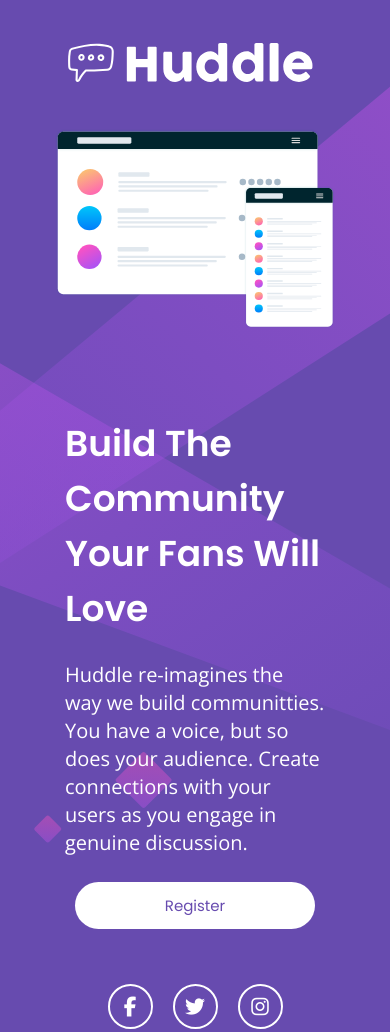
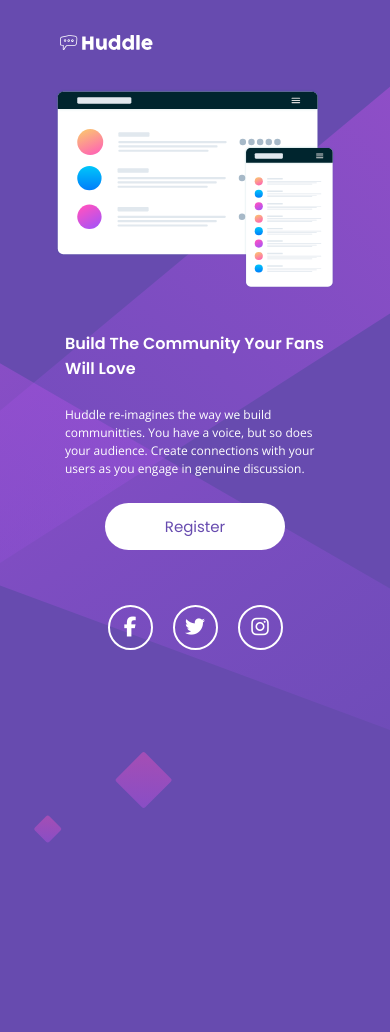
Before and after one commit to PauloFOJr/landing-page-huddle, a plain HTML site: page index.html in a window 390 px wide. After the commit the page ends 844 px from the top, so only its background shows below. Drawn offline with nearby package versions, Linux system fonts and the light colour scheme.

Commit message:
Refatorado

```diff
--- a/index.html
+++ b/index.html
@@ -37,17 +37,14 @@
             </div>
         </section>
 
-        <footer class="social">
-            <a href="">
-                <i class="fa-brands fa-facebook-f"></i>
-            </a>
-            <a href="">
-                <i class="fa-brands fa-twitter"></i>
-            </a>
-            <a href="">
-                <i class="fa-brands fa-instagram"></i>
-            </a>
-
+        <footer>
+            <nav>
+            <ul class="social">
+                <li><a href="#facebook"><i class="fa-brands fa-facebook-f"></i></a></li>
+                <li><a href="#twitter"><i class="fa-brands fa-twitter"></i></a></li>
+                <li><a href="#instagram"><i class="fa-brands fa-instagram"></i></a></li>
+            </ul>
+            </nav>
         </footer>
 </body>
 
--- a/src/css/reset.css
+++ b/src/css/reset.css
@@ -11,3 +11,7 @@ a{
 img{
     max-width: 100%;
 }
+
+li{
+    list-style: none;
+}
--- a/src/css/responsive.css
+++ b/src/css/responsive.css
@@ -28,7 +28,30 @@
         display: flex;
         justify-content: center;
         align-items: center;
-        margin: 0;
+        margin: 0 auto;
         padding-bottom: 50px;
     }
 }
+
+@media (max-width: 430px) {
+    .cabecalho img {
+        max-width: 100px;
+    }
+
+    .informacoes .infos {
+        padding-top: 0;
+    }
+
+    .informacoes .infos h2 {
+        font-size: 16px;
+    }
+
+    .informacoes .infos p {
+        font-size: 12px;
+        line-height: 18px;
+    }
+
+    .informacoes .infos .btn-register {
+        padding: 12px 60px;
+    }
+}
--- a/src/css/style.css
+++ b/src/css/style.css
@@ -4,6 +4,7 @@ body {
     background-size: cover;
     height: 100vh;
     max-width: 1440px;
+    margin: 0 auto;
 }
 
 .cabecalho {
@@ -57,6 +58,8 @@ body {
 .informacoes .infos .btn-register:hover {
     background-color: hsl(300, 69%, 71%);
     color: #fff;
+    transition: 0.3s ease-in-out;
+    box-shadow: 0px 4px 8px rgba(0, 0, 0, 0.3);
 }
 
 .social {
@@ -81,4 +84,6 @@ body {
 .social a:hover {
     border: 2px solid hsl(300, 69%, 71%);
     color: hsl(300, 69%, 71%);
+     transition: 0.3s ease-in-out;
+    box-shadow: 0px 4px 8px rgba(0, 0, 0, 0.3);
 }
```
